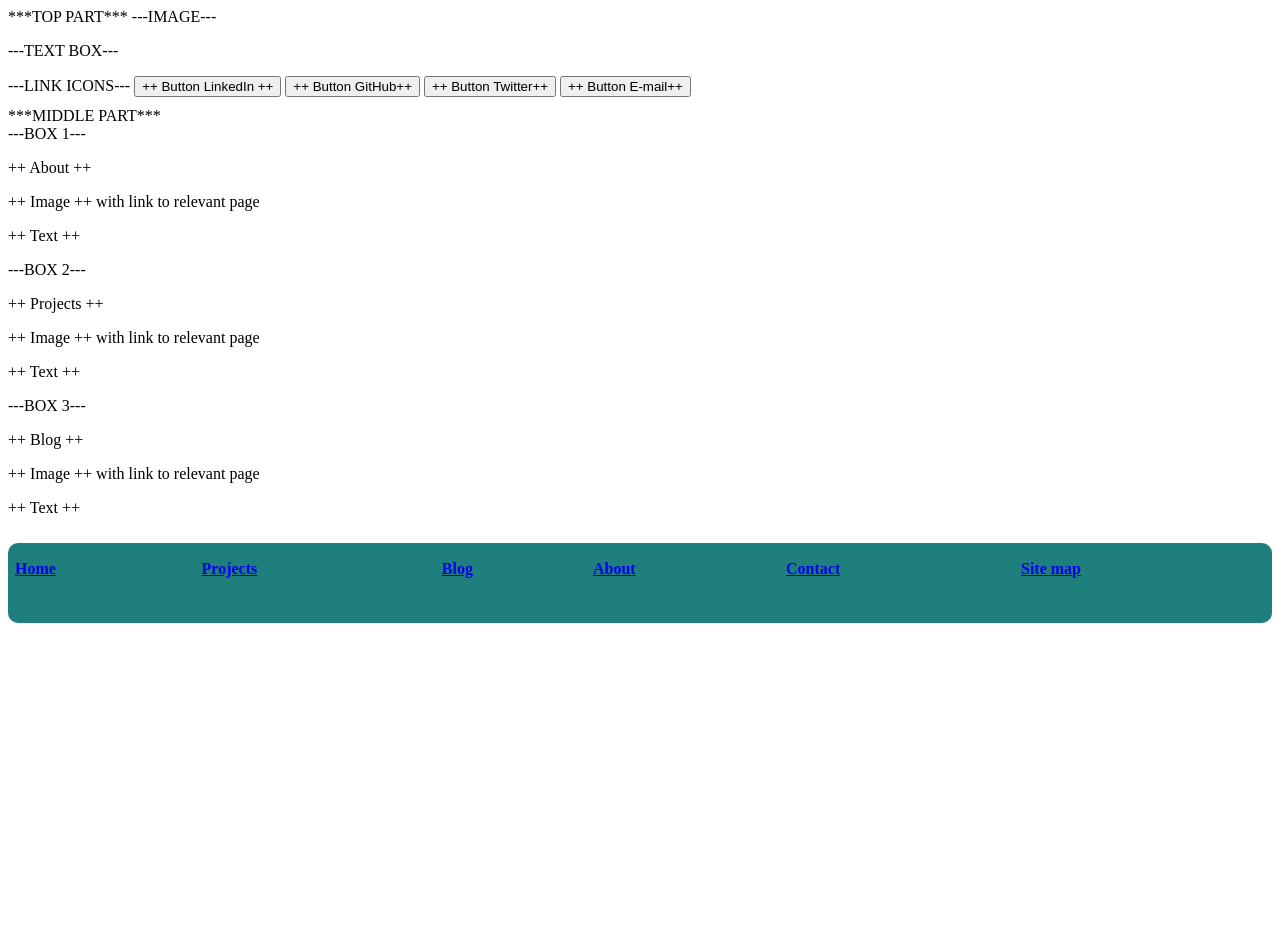
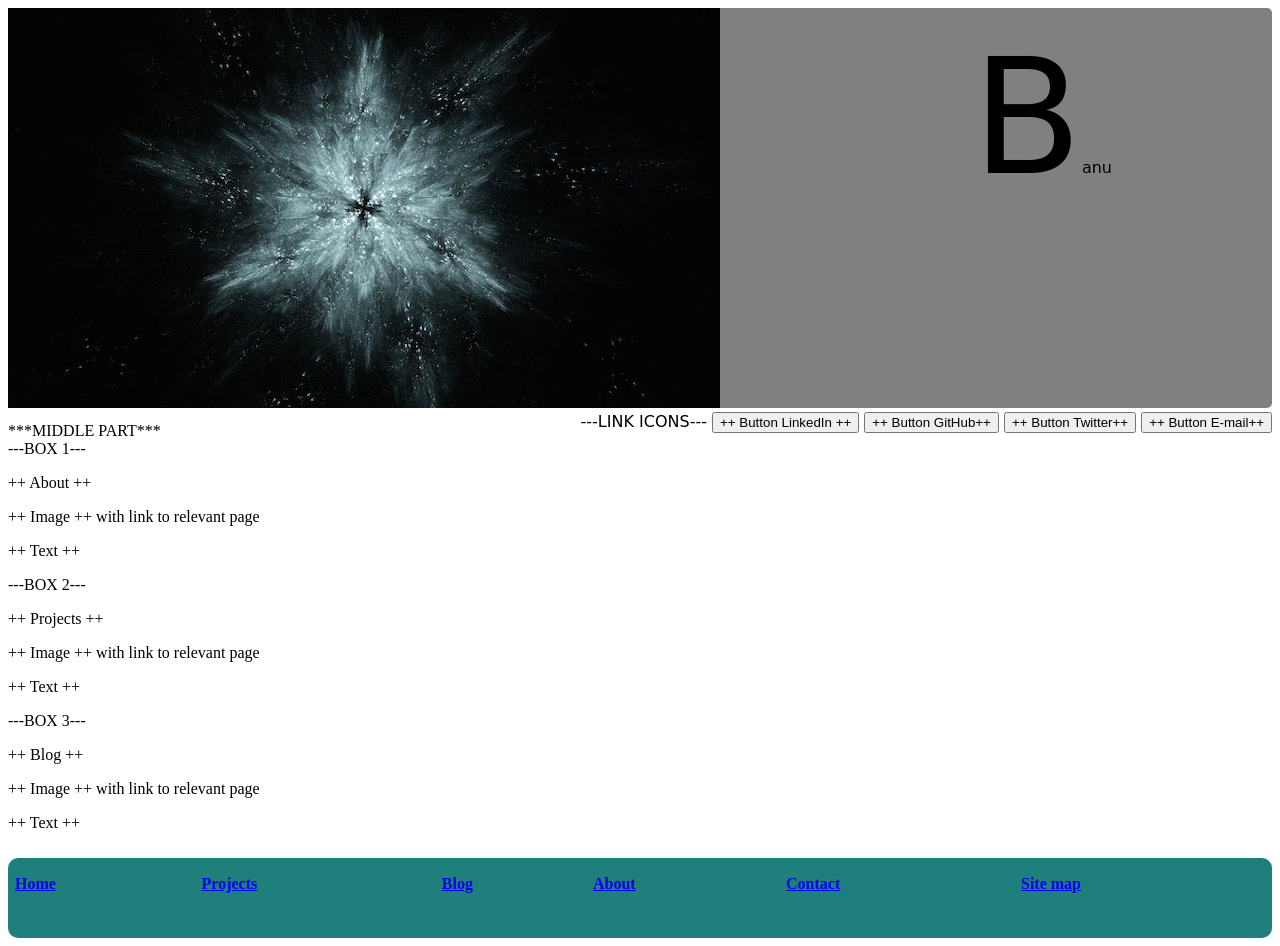
Before and after one commit to banud/BanuD.github.io, a plain HTML site: page blog/index.html in a window 1280 px wide. Before the commit the page ends 800 px from the top, so only its background shows below. Drawn offline with Linux system fonts and the light colour scheme.

Commit message:
Change link and improve header on coming_soon and index file

```diff
--- a/blog/index.html
+++ b/blog/index.html
@@ -6,10 +6,12 @@
   </head>
 
   <body>
-    <div id="top">***TOP PART***
-      <img id="top_img">---IMAGE---</img>
+    <div id="header">
+      <img src="../blog/img/snowflake-400.jpg"/>
+      <div>
+        <p id="header_name"><span id="logo">B</span>anu</p>
 
-      <p>---TEXT BOX---</p>
+      </div>
 
       <div id="icons">---LINK ICONS---
         <button>++ Button LinkedIn ++</button>
```
Also changed, not shown: blog/coming_soon.html (+1 -1 lines).
